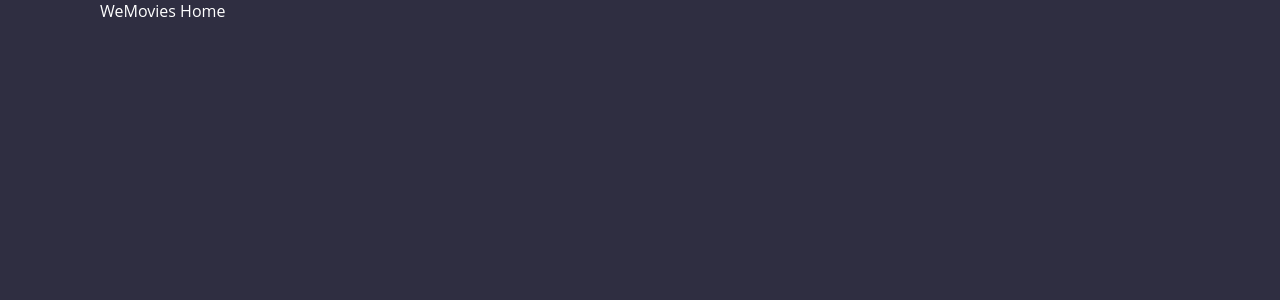
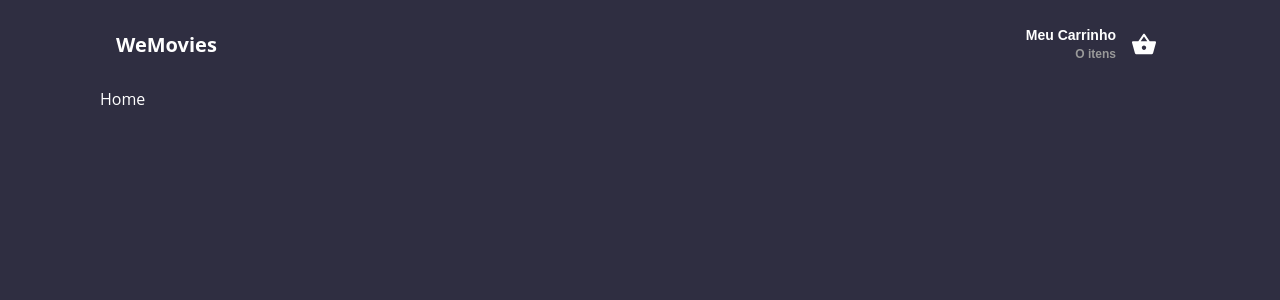
Before and after one commit to CesarNeo/challenge-wefit-ecommerce, a React (Vite) app: page / in a window 1280 px wide. Shown: the top 300 px of the page. Built offline with nearby package versions, Linux system fonts and the light colour scheme.

Commit message:
feat: create new component Header

```diff
--- /dev/null
+++ b/src/components/Header/index.tsx
@@ -0,0 +1,21 @@
+import cartIcon from '../../assets/icons/cart-icon.svg'
+import * as S from './styles'
+
+function Header() {
+  return (
+    <S.Container>
+      <h1>WeMovies</h1>
+
+      <S.ContainerCart>
+        <div>
+          <S.MyCartSpan>Meu Carrinho</S.MyCartSpan>
+          <S.CartItensSpan>O itens</S.CartItensSpan>
+        </div>
+
+        <S.CartIcon src={cartIcon} alt="Ícone de compras" />
+      </S.ContainerCart>
+    </S.Container>
+  )
+}
+
+export default Header
--- /dev/null
+++ b/src/components/Header/styles.ts
@@ -0,0 +1,49 @@
+import styled from 'styled-components'
+
+export const Container = styled.header`
+  display: grid;
+  grid-template-columns: 1fr auto;
+  padding: 1.5rem 1rem;
+  align-items: center;
+
+  > h1 {
+    font-weight: bold;
+    font-size: 1.25rem;
+  }
+`
+
+export const ContainerCart = styled.button`
+  display: flex;
+  gap: 0.5rem;
+  color: ${({ theme }) => theme.white};
+  align-items: center;
+
+  > div {
+    display: flex;
+    flex-direction: column;
+    gap: 0.25rem;
+    text-align: right;
+
+    span {
+      font-weight: 600;
+    }
+  }
+`
+
+export const MyCartSpan = styled.span`
+  font-size: 0.875rem;
+
+  @media screen and (max-width: 768px) {
+    display: none;
+  }
+`
+
+export const CartItensSpan = styled.span`
+  font-size: 0.75rem;
+  color: ${({ theme }) => theme['text-secondary']};
+`
+
+export const CartIcon = styled.img`
+  width: 2.5rem;
+  height: 2.5rem;
+`
--- a/src/pages/Home/index.tsx
+++ b/src/pages/Home/index.tsx
@@ -1,5 +1,5 @@
 function HomePage() {
-  return <div>WeMovies Home</div>
+  return <div>Home</div>
 }
 
 export default HomePage
--- a/src/pages/_layouts/AppLayout/index.tsx
+++ b/src/pages/_layouts/AppLayout/index.tsx
@@ -1,11 +1,12 @@
 import { Outlet } from 'react-router-dom'
 
+import Header from '../../../components/Header'
 import * as S from './styles'
 
 function AppLayout() {
   return (
     <S.Container>
-      {/* <Header /> */}
+      <Header />
 
       <S.ContentContainer>
         <Outlet />
--- a/src/styles/global.ts
+++ b/src/styles/global.ts
@@ -19,5 +19,10 @@ export const GlobalStyles = createGlobalStyle`
   button, input {
     border: none;
     outline: none;
+    background: none;
+  }
+
+  button {
+    cursor: pointer;
   }
 `
```
Also changed, not shown: src/assets/icons/cart-icon.svg (added).
